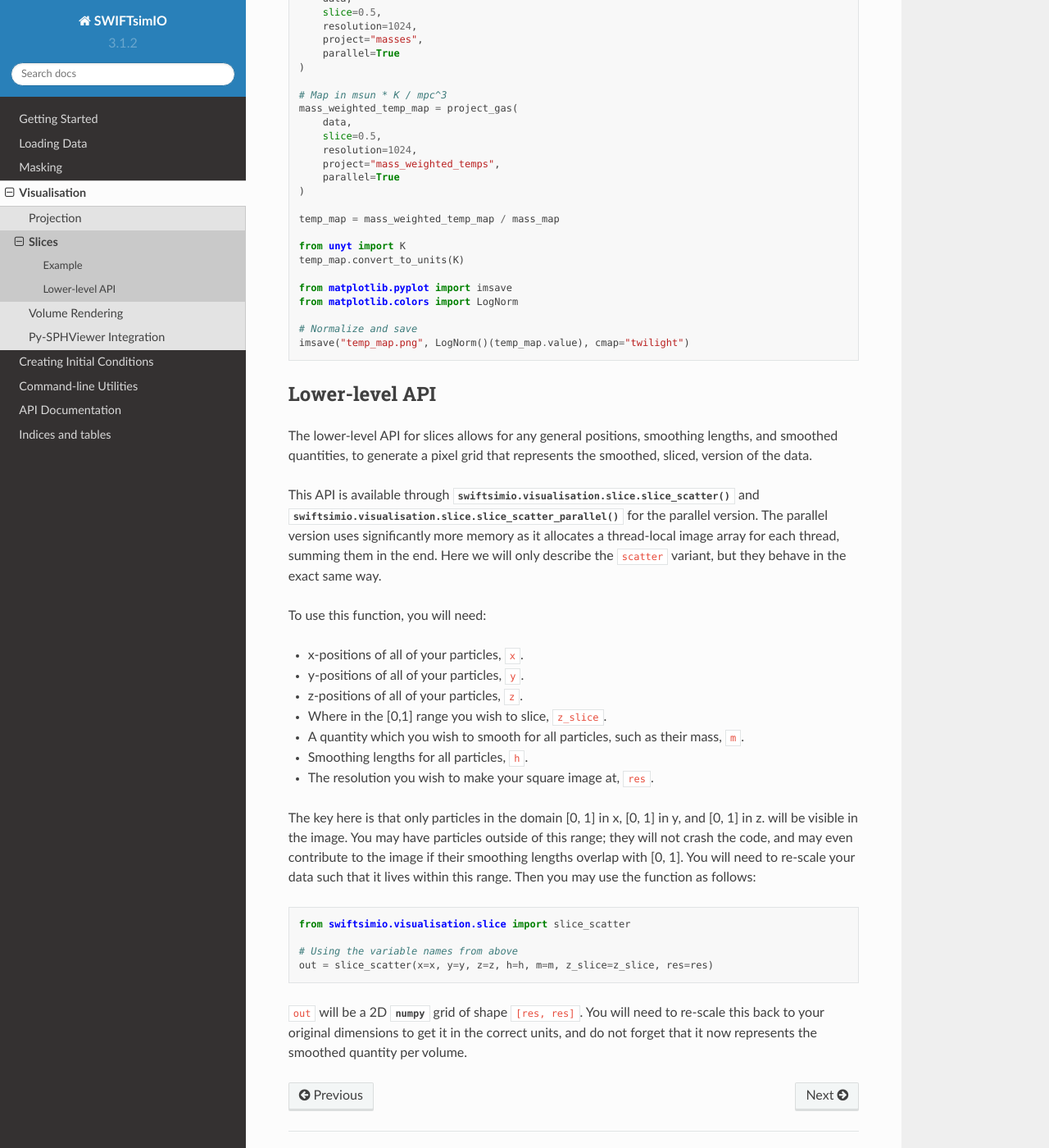
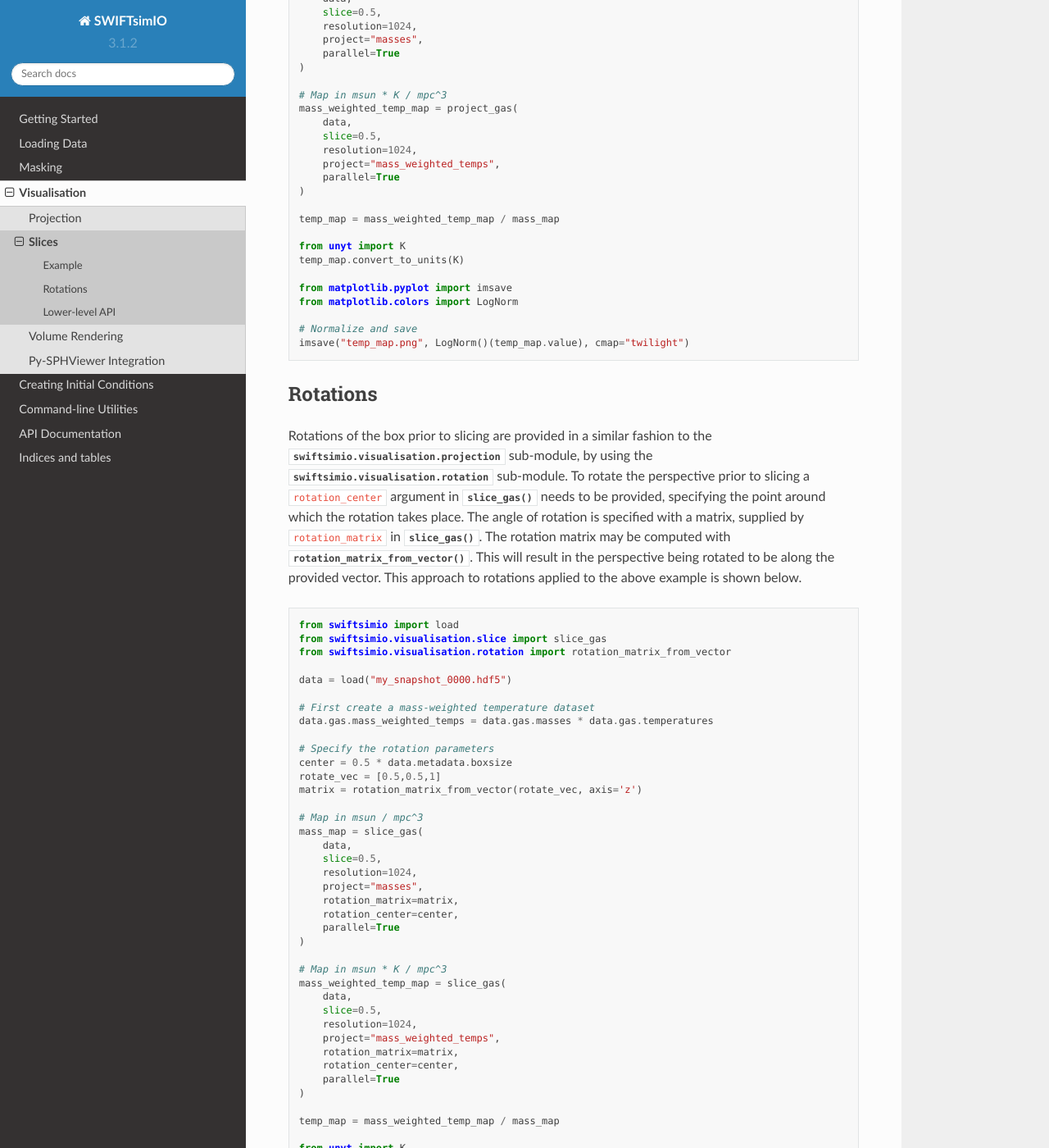
Before and after one commit to SWIFTSIM/swiftsimio, a Sphinx documentation site: the page built from docs/source/visualisation/slice.rst, in a window 1280 px wide and 1400 px high, scrolled down 1343 px. Shown: the whole window at 82% size. Built offline with Sphinx 7.4.7 and the Read the Docs theme 2.0.0, drawn with Linux system fonts in a browser that asks for light colours; pages that are not in the unit, such as notebooks, are missing from menus; the version number is read from the project's files by our own code.

Commit message:
update narrative docs

```diff
--- a/docs/source/visualisation/slice.rst
+++ b/docs/source/visualisation/slice.rst
@@ -96,6 +96,70 @@ in units of K / kpc^3 and we just want K) by dividing out by this:
    imsave("temp_map.png", LogNorm()(temp_map.value), cmap="twilight")
 
 
+Rotations
+---------
+
+Rotations of the box prior to slicing are provided in a similar fashion to the
+:mod:`swiftsimio.visualisation.projection` sub-module, by using the
+:mod:`swiftsimio.visualisation.rotation` sub-module. To rotate the perspective
+prior to slicing a ``rotation_center`` argument in :meth:`slice_gas` needs
+to be provided, specifying the point around which the rotation takes place.
+The angle of rotation is specified with a matrix, supplied by ``rotation_matrix``
+in :meth:`slice_gas`. The rotation matrix may be computed with
+:meth:`rotation_matrix_from_vector`. This will result in the perspective being
+rotated to be along the provided vector. This approach to rotations applied to
+the above example is shown below.
+
+.. code-block:: python
+
+   from swiftsimio import load
+   from swiftsimio.visualisation.slice import slice_gas
+   from swiftsimio.visualisation.rotation import rotation_matrix_from_vector
+
+   data = load("my_snapshot_0000.hdf5")
+
+   # First create a mass-weighted temperature dataset
+   data.gas.mass_weighted_temps = data.gas.masses * data.gas.temperatures
+
+   # Specify the rotation parameters
+   center = 0.5 * data.metadata.boxsize
+   rotate_vec = [0.5,0.5,1]
+   matrix = rotation_matrix_from_vector(rotate_vec, axis='z')
+
+   # Map in msun / mpc^3
+   mass_map = slice_gas(
+       data,
+       slice=0.5,
+       resolution=1024,
+       project="masses",
+       rotation_matrix=matrix,
+       rotation_center=center,
+       parallel=True
+   )
+
+   # Map in msun * K / mpc^3
+   mass_weighted_temp_map = slice_gas(
+       data,
+       slice=0.5,
+       resolution=1024,
+       project="mass_weighted_temps",
+       rotation_matrix=matrix,
+       rotation_center=center,
+       parallel=True
+   )
+
+   temp_map = mass_weighted_temp_map / mass_map
+
+   from unyt import K
+   temp_map.convert_to_units(K)
+
+   from matplotlib.pyplot import imsave
+   from matplotlib.colors import LogNorm
+
+   # Normalize and save
+   imsave("temp_map.png", LogNorm()(temp_map.value), cmap="twilight")
+
+
 Lower-level API
 ---------------
 
```
Also changed, not shown: docs/source/visualisation/volume_render.rst (+53 -1 lines).
